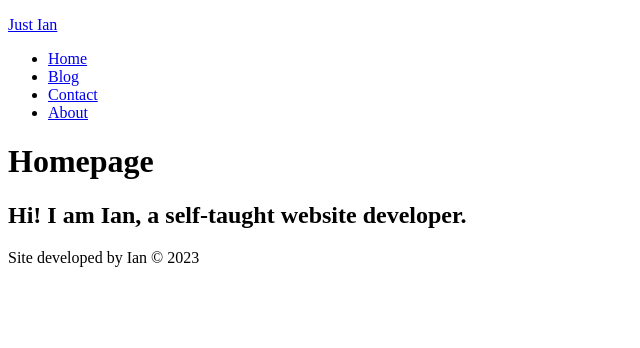
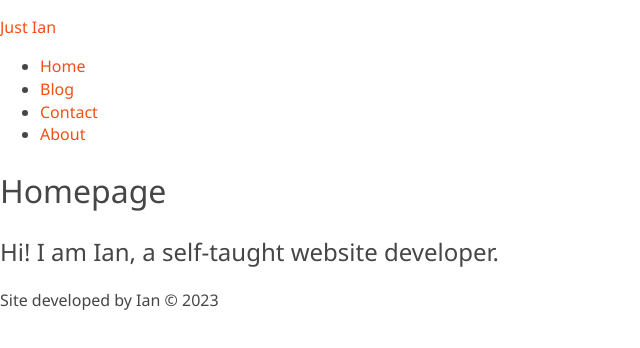
Before and after one commit to madyanes/gatsby-tutorial, a Gatsby site: page / in a window 1280 px wide. Shown: the whole page, without its empty margins (0-640 px from the left). Built offline with nearby package versions, Linux system fonts and the light colour scheme; Gatsby itself is replaced by a stand-in of ours.

Commit message:
injecting css to the layout

```diff
--- a/src/components/layout.js
+++ b/src/components/layout.js
@@ -1,6 +1,7 @@
 import React from 'react'
 import Footer from './footer'
 import Header from './header'
+import '../styles/style.css'
 
 const Layout = (props) => {
   return (
--- /dev/null
+++ b/src/styles/style.css
@@ -0,0 +1,20 @@
+* {
+  box-sizing: border-box;
+}
+body {
+  color: #464646;
+  font-size: 100%;
+  margin: 0;
+  line-height: 1.4283;
+  font-family: 'Segoe UI', Roboto, Verdana, 'Helvetica Neue',
+    sans-serif;
+}
+h1,
+h2,
+h3 {
+  font-weight: 400;
+}
+a {
+  color: #f44f18;
+  text-decoration: none;
+}
```
